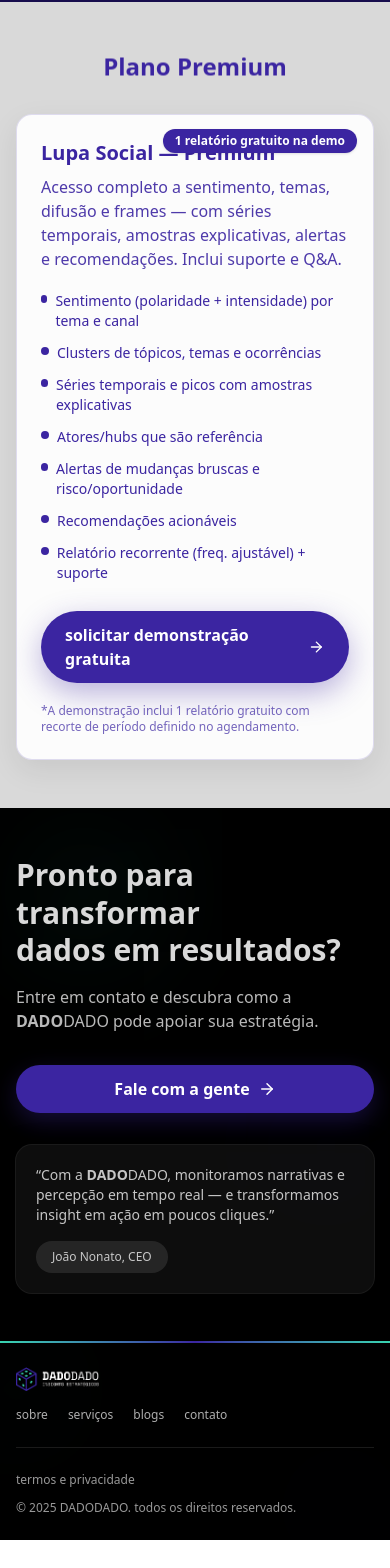
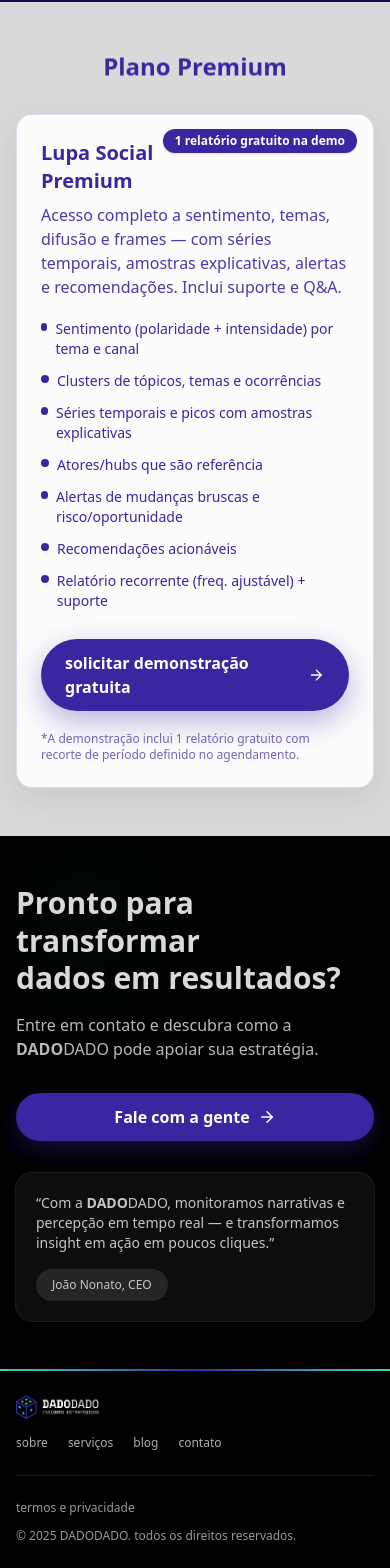
Before and after one commit to rciteli/site-dadodado, a Next.js app: page /servicos/lupa-social in a window 390 px wide. Shown: the part 2912-4480 px from the top of the page. Before the commit the page ends 4452 px from the top, so only its background shows below. Built offline with nearby package versions, Linux system fonts and the light colour scheme.

Commit message:
updates responsividade cards

```diff
--- a/src/app/servicos/lupa-social/page.tsx
+++ b/src/app/servicos/lupa-social/page.tsx
@@ -174,7 +174,7 @@ export default function LupaSocialPage() {
 
               <div className="flex flex-col gap-5 sm:gap-6">
                 <div>
-                  <h3 className="text-xl sm:text-2xl font-bold">Lupa Social — Premium</h3>
+                  <h3 className="text-xl sm:text-2xl font-bold">Lupa Social<br></br>Premium</h3>
                   <p className="mt-2 text-[#3b25a1]/90">
                     Acesso completo a sentimento, temas, difusão e frames — com séries temporais, amostras explicativas,
                     alertas e recomendações. Inclui suporte e Q&amp;A.
--- a/src/app/servicos/pendulo-digital/page.tsx
+++ b/src/app/servicos/pendulo-digital/page.tsx
@@ -178,7 +178,7 @@ export default function PenduloDigitalPage() {
 
                             <div className="flex flex-col gap-5 sm:gap-6">
                                 <div>
-                                    <h3 className="text-xl sm:text-2xl font-bold">Pêndulo Digital — Premium</h3>
+                                    <h3 className="text-xl sm:text-2xl font-bold">Pêndulo Digital<br></br>Premium</h3>
                                     <p className="mt-2 text-[#3b25a1]/90">
                                         Acesso completo ao índice (0–100), dimensões, série temporal, visão competitiva e recomendações.
                                         Inclui suporte e acompanhamento.
--- a/src/app/servicos/pulso-publico/page.tsx
+++ b/src/app/servicos/pulso-publico/page.tsx
@@ -173,7 +173,7 @@ export default function PulsoPublicoPage() {
 
               <div className="flex flex-col gap-5 sm:gap-6">
                 <div>
-                  <h3 className="text-xl sm:text-2xl font-bold">Pulso Público — Premium</h3>
+                  <h3 className="text-xl sm:text-2xl font-bold">Pulso Público<br></br>Premium</h3>
                   <p className="mt-2 text-[#3b25a1]/90">
                     Acesso completo a questionários, recortes de público, variações entre ondas e recomendações — com metodologia visível,
                     relatório recorrente e suporte.
--- a/src/app/servicos/rastro-360/page.tsx
+++ b/src/app/servicos/rastro-360/page.tsx
@@ -176,7 +176,7 @@ export default function Rastro360Page() {
 
               <div className="flex flex-col gap-5 sm:gap-6">
                 <div>
-                  <h3 className="text-xl sm:text-2xl font-bold">Rastro 360 — Premium</h3>
+                  <h3 className="text-xl sm:text-2xl font-bold">Rastro 360<br></br>Premium</h3>
                   <p className="mt-2 text-[#3b25a1]/90">
                     Acesso completo a narrativas, rotas de difusão, hubs e comparações de frames — com séries,
                     alertas e recomendações. Inclui suporte e Q&amp;A.
--- a/src/app/sobre/page.tsx
+++ b/src/app/sobre/page.tsx
@@ -116,17 +116,6 @@ export default function SobrePage() {
                   >
                     Fale com a gente
                   </Link>
-                </div>
-              </Reveal>
-            </div>
-
-            <div className="lg:col-span-5">
-              <Reveal delay={120}>
-                <div className="rounded-2xl p-5 sm:p-6 bg-white/5 backdrop-blur ring-1 ring-white/10 shadow-[0_10px_30px_rgba(0,0,0,0.35)]">
-                  <div className="rounded-xl ring-1 ring-white/10 bg-gradient-to-br from-[#38d4b0]/10 to-[#3b25a1]/10 grid place-items-center aspect-[16/10] sm:aspect-[16/9]">
-                    <LineChart className="h-10 w-10 sm:h-12 sm:w-12 text-[#38d4b0]" />
-                  </div>
-                  <p className="mt-3 text-xs text-[#d9d9d9]/70">*Trocar por um mockup/visual do produto.</p>
                 </div>
               </Reveal>
             </div>
--- a/src/components/Footer.tsx
+++ b/src/components/Footer.tsx
@@ -41,7 +41,7 @@ export default function Footer() {
             {[
               { href: "/sobre", label: "sobre" },
               { href: "/servicos", label: "serviços" },
-              { href: "/blogs", label: "blogs" },
+              { href: "/blog", label: "blog" },
               { href: "/contato", label: "contato" },
             ].map((l) => (
               <li key={l.href}>
```
